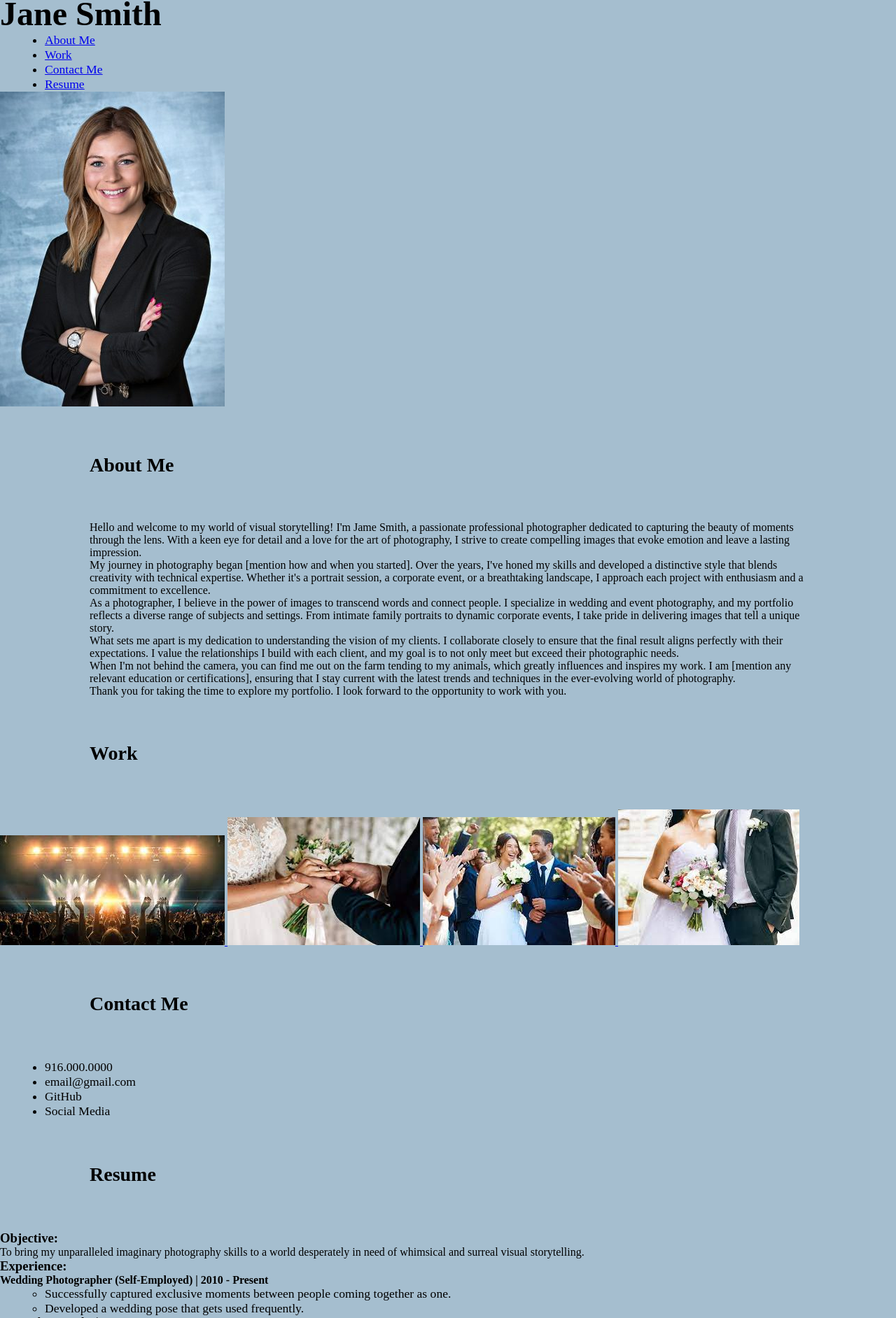
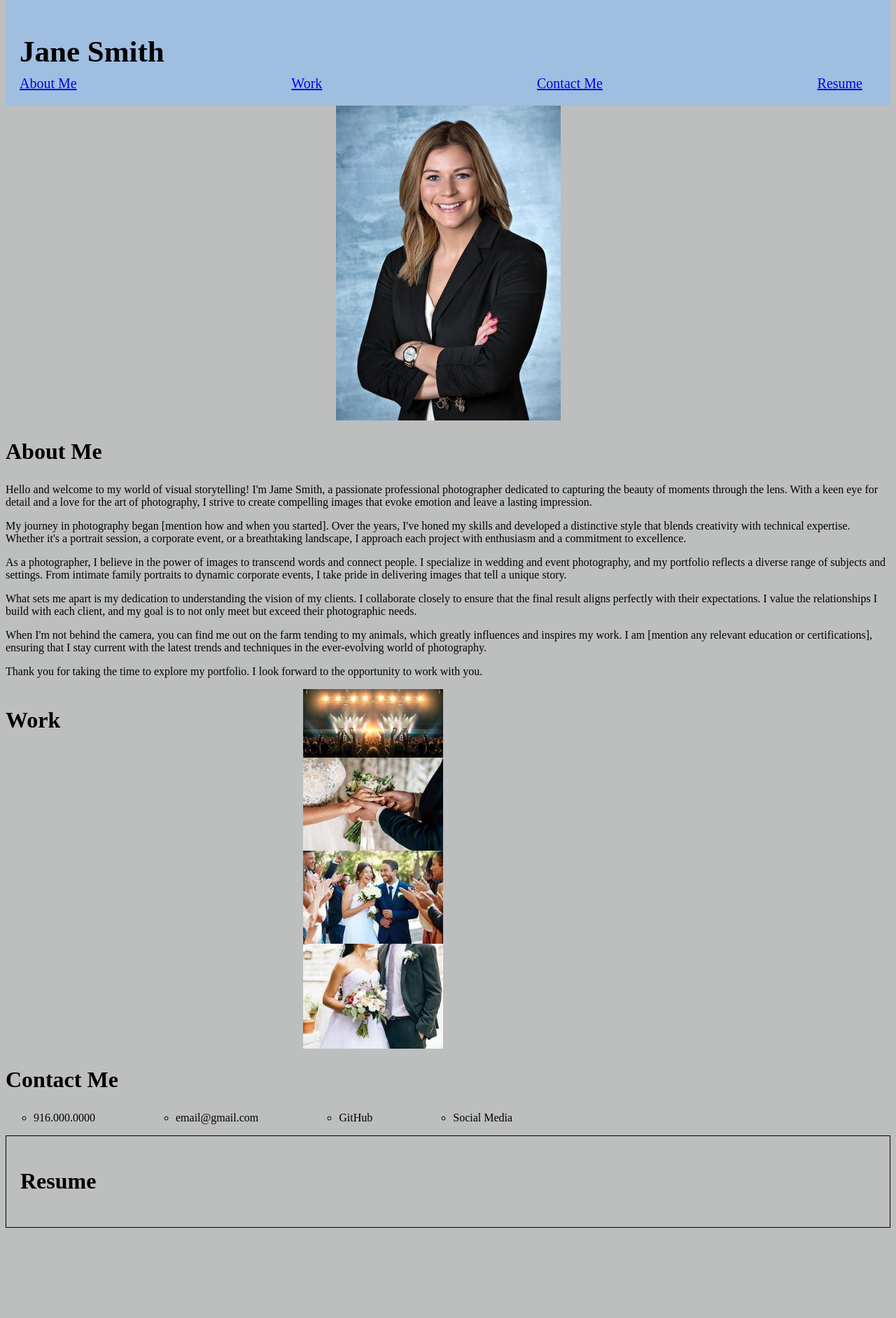
Before and after one commit to awatson622/homework-challenge-wk2, a plain HTML site: page index.html in a window 1280 px wide. Shown: the part 8-1892 px from the top of the page at 70% size. After the commit the page ends 1771 px from the top, so only its background shows below. Drawn offline with Linux system fonts and the light colour scheme.

Commit message:
Updated style.css

```diff
--- a/style.css
+++ b/style.css
@@ -1,56 +1,115 @@
-* {
-    border: rgb(151, 151, 252);
+/* Add's color to the entire background of the page */
+body {
+  background-color: rgb(189, 190, 190);
+}
+
+/* adds background color to my header and padding */
+header {
+  background-color: #a0bee0;
+  padding: 20px;
+}
+
+/* makes my header font size larger, and adds a margin */
+h1 {
+  font-size: 43px;
+  margin-bottom: 10px;
+}
+
+h2 {
+  font-size: 32px;
+}
+/* displays my list again, in a horizontal way. No bullet points. and adjusts font size */
+
+nav ul {
+  list-style-type: none;
+  display: flex;
+  justify-content: space-between;
   margin: 0;
   padding: 0;
+  font-size: 20px;
 }
 
-body {
-    background-color: rgb(165, 190, 207);
+nav li {
+  margin-right: 20px;
 }
 
-section ul {
-    margin-left: 5%;
-    font-size: 110%;
-  }
-
-  nav ul {
-    margin-left: 5%;
-    font-size: 110%;
-  }
-
+/* changes the color of the fonts within my header when you hover over the words */
 nav a:hover {
   color: #ff0101;
 }
 
-  h1 {
-    font-size: 300%;
+.photo-grid {
+  display: grid;
+  grid-template-columns: repeat(3, 3fr);
+  grid-gap: 10px;
 }
 
-  h2 {
-    margin: 5% 10%;
-    font-size: 175%;
+.photo-grid a {
+  display: grid;
 }
 
-  .text {
-    margin: 0% 10%;
+.photo-grid img {
+  width: 100%;
+  height: auto;
 }
 
-  .About-Me {
-    padding: 2%;
-    font-family:'Times New Roman', Times, serif;
+.photo-link {
+  display: grid;
+  justify-content: center;
+  align-items: center;
 }
 
-  .work {
-    padding: 2%;
-    font-family: 'Times New Roman', Times, serif;
+.photo-container {
+  position: relative;
+  display: inline-block;
 }
 
-  .contact-me {
-    padding: 2%;
-    font-family: 'Times New Roman', Times, serif;
+.photo-container img {
+  width: 200px;
+  height: auto;
 }
 
-  .resume {
-    padding: 2%;
-    font-family: 'Times New Roman', Times, serif;
+.indicator {
+  position: absolute;
+  top: 0;
+  left: 0;
+  width: 100%;
+  height: 100%;
+  background-color: rgba(103, 103, 103, 0.5);
+  opacity: 0;
+  transition: opacity 0.3s ease;
 }
+
+.photo-container:hover .indicator {
+  opacity: 1;
+}
+
+/* This code lists the 'contact me' items in a horizontal row, it also adds
+circle bullet points*/
+
+#contact-me ul {
+  display: flex;
+  list-style-type: circle;
+  padding: 5;
+}
+
+#contact-me li {
+  margin-right: 115px;
+}
+
+
+/* This code adds a border to my "Resume" section and hides the text
+until you 'hover' over the area */
+
+#resume {
+  border: 1px solid #000;
+  padding: 20px;
+}
+
+#resume-content {
+  display: none;
+}
+
+#resume:hover #resume-content {
+  display: block;
+}
```
Lines whose indentation alone changed are shown as unchanged.
